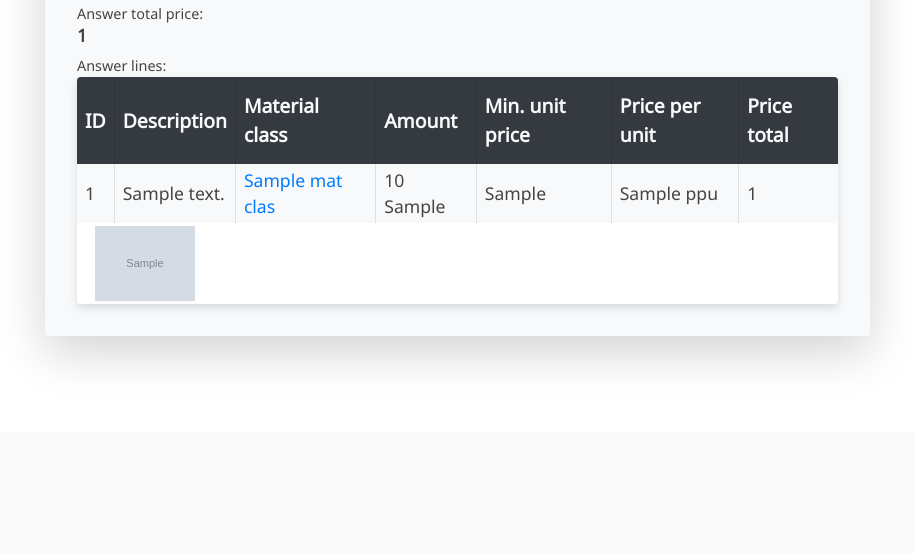
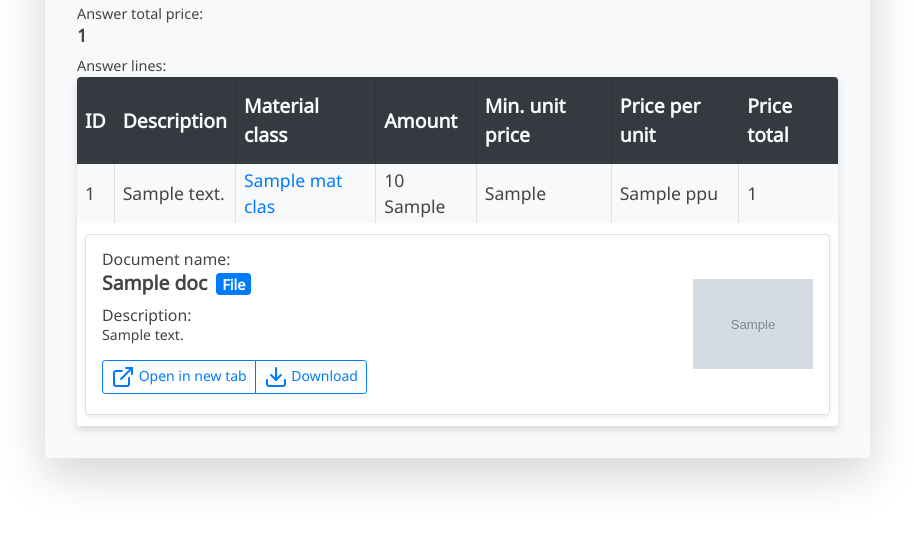
Before and after one commit to Horac-Bouthon/scrap-trade-4, a Django app: template scrap_trade_proj/auction_house/templates/auction_house/ahanswer_detail.html in a window 1280 px wide. Shown: the part 602-1156 px from the top of the page, without its empty margins (40-954 px from the left). Before the commit the page ends 959 px from the top, so only its background shows below. Run offline with Django 3.2, Linux system fonts and the light colour scheme; the template is opened without the code that fills it: most values are stand-ins (such as "Sample title", 1, 10 or a date in 2020); grey boxes marked "Sample" are stand-in pictures; some libraries are stand-ins or nearby versions.

Commit message:
More detailed view of documents (not a simple list anymore)

```diff
--- a/scrap_trade_proj/doc_repo/templates/doc_repo/__object_docs.html
+++ b/scrap_trade_proj/doc_repo/templates/doc_repo/__object_docs.html
@@ -1,26 +1,85 @@
-{% with object.open_id.get_docs as list %}
-  {% if list.count > 0 %}
-    <div class="">
-      {% for doc in list %}
-        {% if not doc.is_file %}
-          <a class="" href="{{ doc.file.url }}" data-toggle="tooltip" data-placement="top" title="{{ doc.doc_name }}" target="_blank">
-            {% if doc.thumbnail %}
-              <img class="doc_thumbnail" src="{{ doc.thumbnail.url }}">
-            {% else %}
-              {% if doc.is_picture %}
-                <img class="doc_thumbnail" src="/media/icons/def_picture_icon.png">
+{% load i18n %}
+
+{% with object.open_id.get_docs as docs %}
+
+  <ul class="list-unstyled">
+    {% for doc in docs %}
+      <li class="bg-white border rounded shadow-sm
+                 p-3 my-2">
+
+        <div class="d-flex">
+          <div class="align-self-start flex-fill">
+            <dl class="p-0">
+              <dt>{% trans "Document name:" %}</dt>
+              <dd>
+
+                {{ doc.doc_name }}
+
+                <div class="badge badge-primary ml-1">
+                  {% if doc.is_picture %}
+                    {% trans "Picture" %}
+                  {% elif doc.is_pdf %}
+                    PDF
+                  {% else %}
+                    {% trans "File" %}
+                  {% endif %}
+                </div>
+              </dd>
+
+              {% if doc.doc_description %}
+                <dt>{% trans "Description:" %}</dt>
+                <dd class="small">
+                  {{ doc.doc_description|linebreaks }}
+                </dd>
               {% endif %}
-              {% if doc.is_pdf %}
-                <img class="doc_thumbnail" src="/media/icons/def_PDF_icon.png">
+            </dl>
+
+
+            <section>
+              <div class="mb-1 btn-group">
+                {% if not doc.is_file %}
+                  <a class="btn btn-sm btn-outline-primary"
+                     href="{{ doc.file.url }}"
+                     target="_blank">
+                    <i data-feather="external-link"></i>
+                    {% trans "Open in new tab" %}
+                  </a>
+                {% endif %}
+
+                <a class="btn btn-sm btn-outline-primary"
+                   href="{{ doc.file.url }}"
+                   download {# <- Important attribute! #}>
+                  <i data-feather="download"></i>
+                  {% trans "Download" %}
+                </a>
+              </div>
+
+            </section>
+          </div>
+
+
+          <div class="align-self-stretch">
+            {# Document thumbnail #}
+            {% with smaller_min_height="min-height: 90px !important;" %}
+              {% if not doc.is_file and doc.thumbnail %}
+                <div class="doc-thumb"
+                     style="background-image:
+                            url('{{ doc.thumbnail.url }}');
+                            {{ smaller_min_height }}">
+                </div>
+              {% else %}
+                <div class="doc-thumb"
+                     style="background-image:
+                            url('/media/icons/def_file_icon.png');
+                            {{ smaller_min_height }}">
+                </div>
               {% endif %}
-            {% endif %}
-          </a>
-        {% else %}
-          <a class="" href="{{ doc.file.url }}" data-toggle="tooltip" data-placement="top" title="{{ doc.doc_name }}" download>
-              <img class="doc_thumbnail" src="/media/icons/def_file_icon.png">
-          </a>
-        {% endif %}
-      {% endfor %}
-    </div>
-  {% endif %}
-{% endwith %} <!-- object.open_id.get_docs -->
+            {% endwith %}
+          </div>
+        </div>
+
+      </li>
+    {% endfor %}
+  </ul>
+
+{% endwith %}
```
Also changed, not shown: scrap_trade_proj/customers/templates/customers/customer_info.html (+6 -6 lines).
